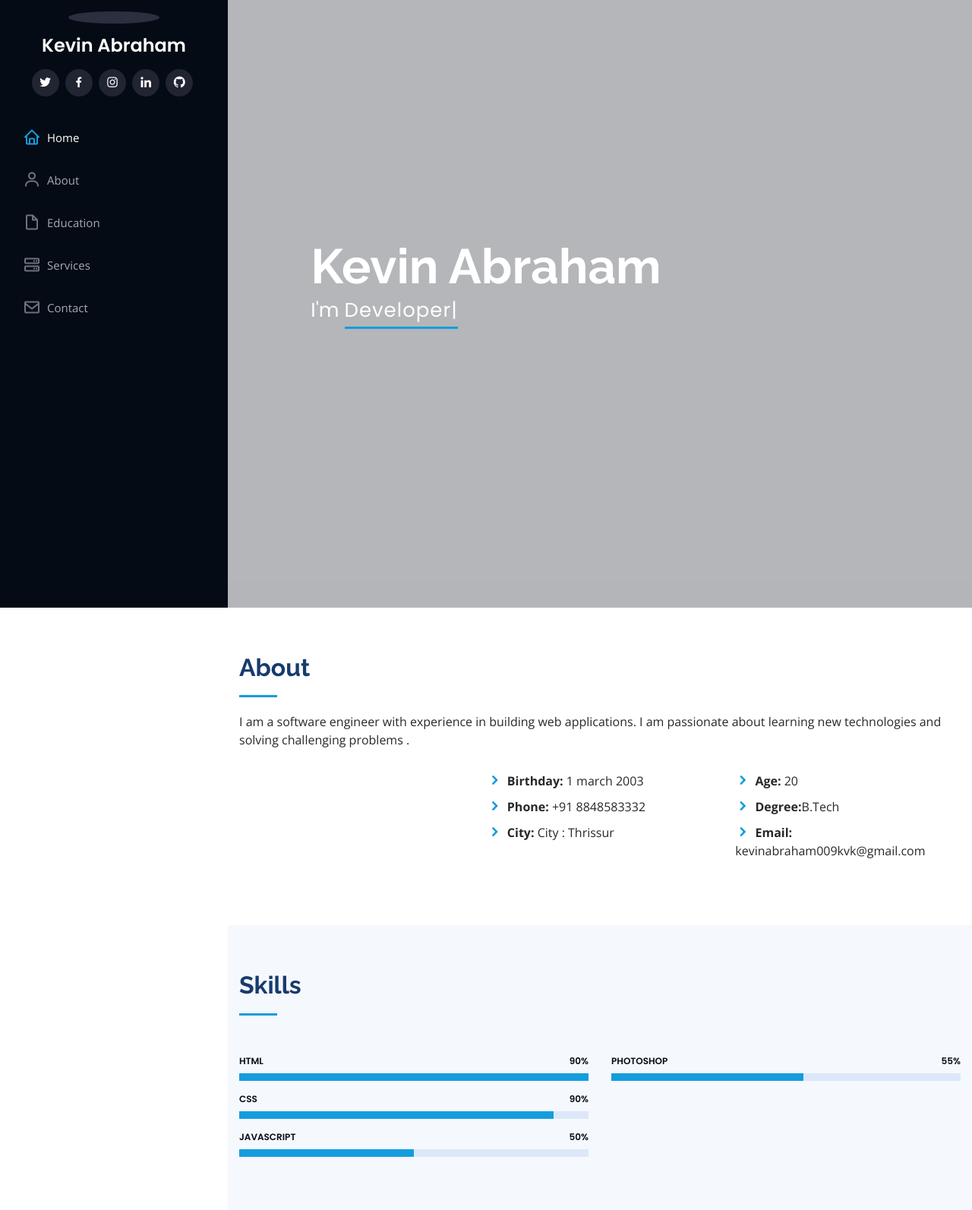
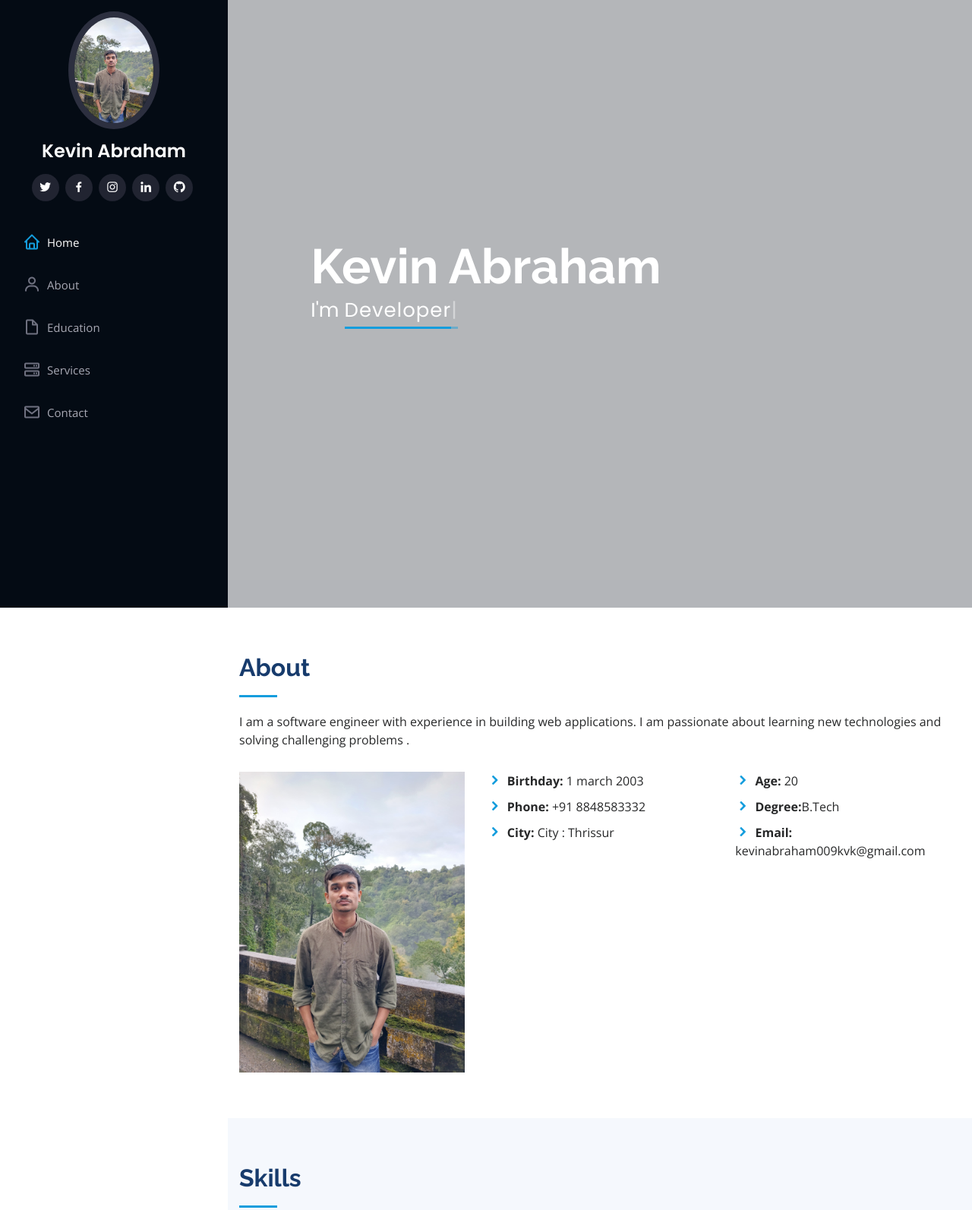
Before and after one commit to Kevin-Abraham/Portfolio, a plain HTML site: page index.html in a window 1280 px wide. Shown: the top 1593 px of the page at 76% size. Drawn offline with nearby package versions, Linux system fonts and the light colour scheme.

Commit message:
Image added

```diff
--- a/index.html
+++ b/index.html
@@ -35,7 +35,7 @@
     <div class="d-flex flex-column">
 
       <div class="profile">
-        <img src="" alt="" class="img-fluid rounded-circle">
+        <img src="assets/img/kevin.jpg" alt="" class="img-fluid rounded-circle">
         <h1 class="text-light"><a href="index.html">Kevin Abraham</a></h1>
         <div class="social-links mt-3 text-center">
           <a href="#" class="twitter"><i class="bx bxl-twitter"></i></a>
@@ -82,7 +82,7 @@
 
         <div class="row">
           <div class="col-lg-4" data-aos="fade-right">
-            <img src="" class="img-fluid" alt="">
+            <img src="assets/img/kevin.jpg" class="img-fluid" alt="">
           </div>
           <div class="col-lg-8 pt-4 pt-lg-0 content" data-aos="fade-left">
 
```
Also changed, not shown: assets/img/ad.jpeg (deleted), assets/img/kevin.jpg (added).
